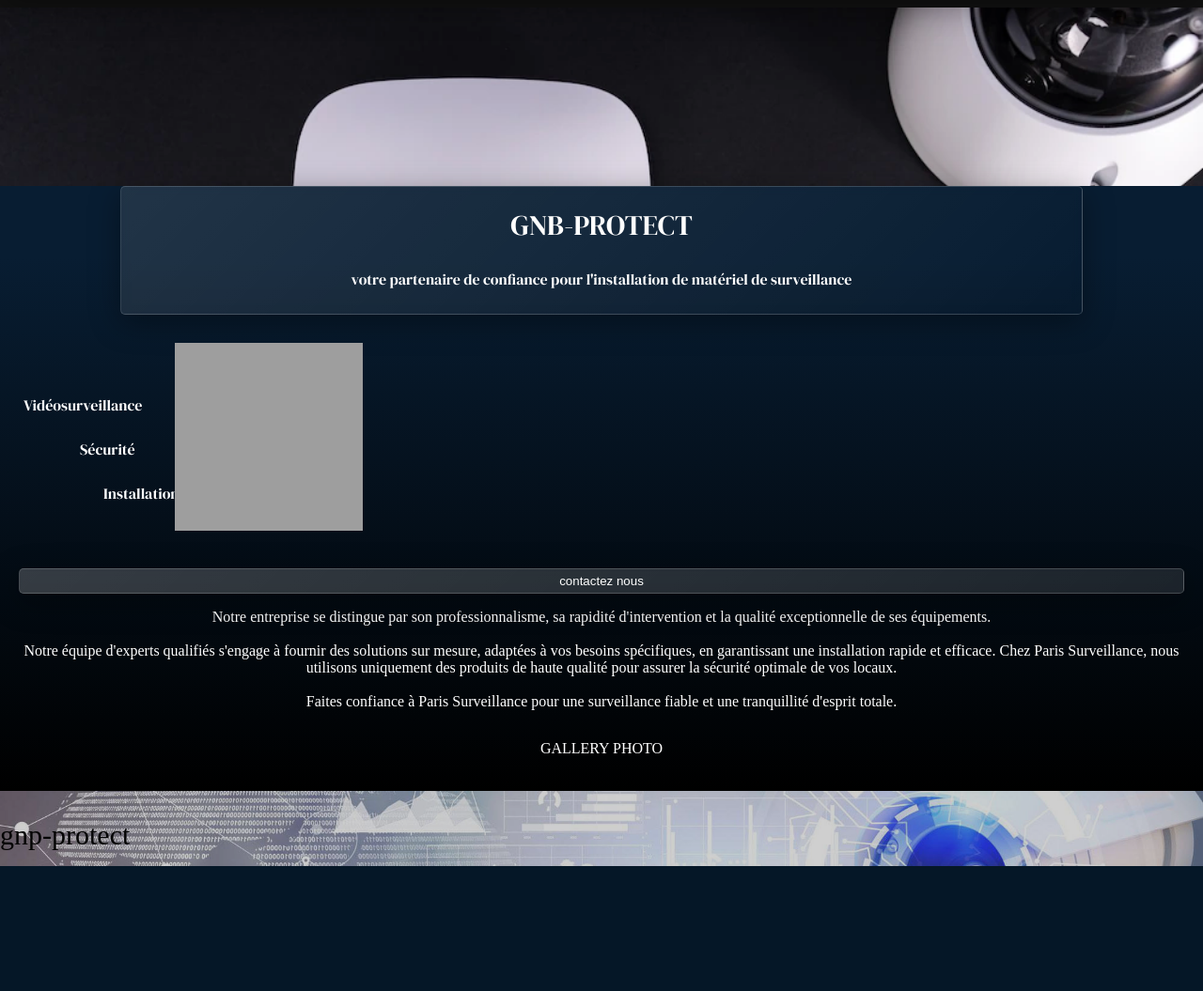
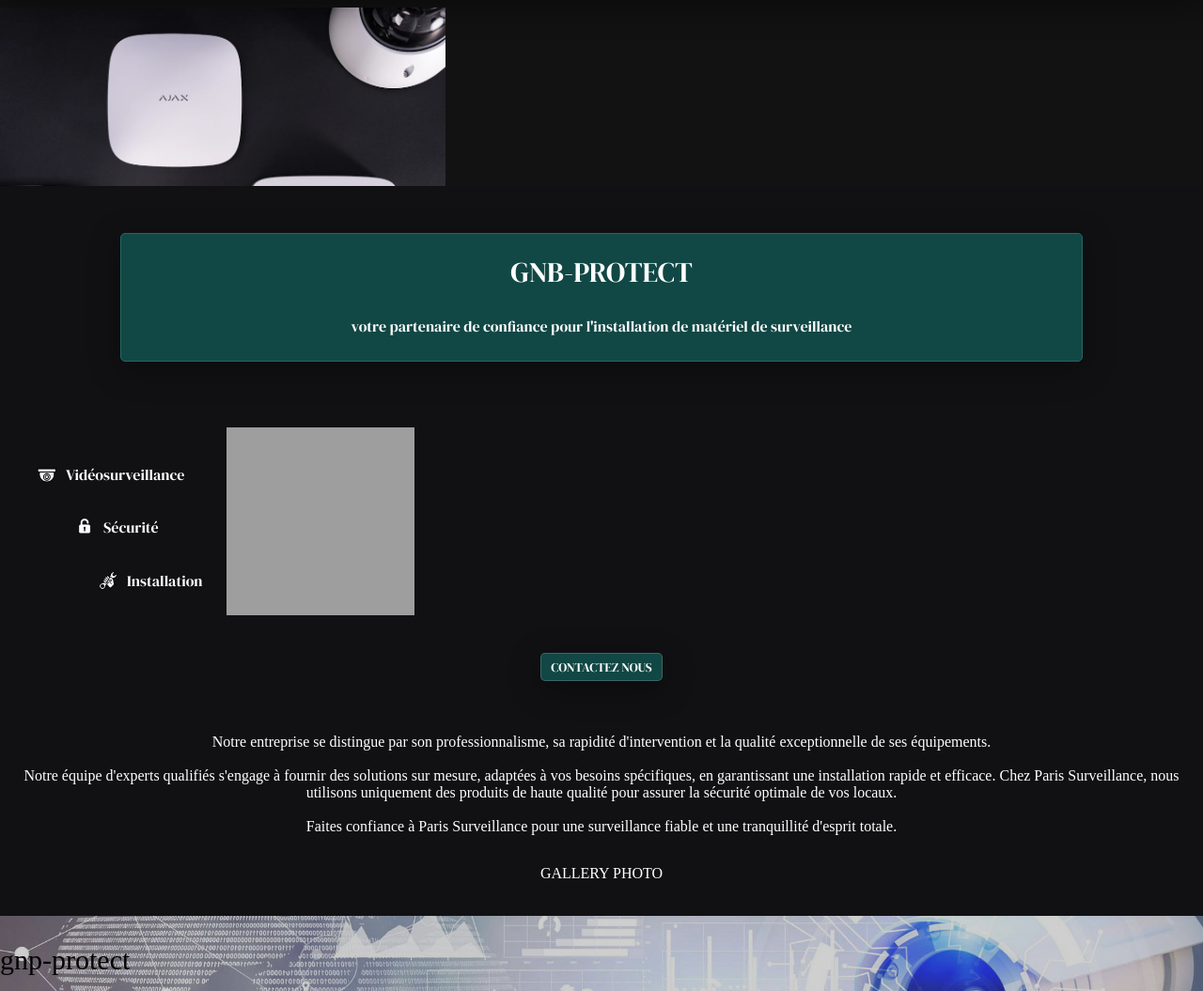
Before and after one commit to randji/GNBprotect, a PHP site: page / in a window 1280 px wide. Shown: the part 42-1097 px from the top of the page at 94% size. Before the commit the page ends 964 px from the top, so only its background shows below. Run offline with PHP 8.4, Linux system fonts and the light colour scheme; grey boxes are pictures that could not be loaded.

Commit message:
ajout couleur et icone

```diff
--- a/index.php
+++ b/index.php
@@ -28,14 +28,24 @@
 
     <div class="descript">
         <div class="wordkey">
-            <p class="vidéosurv" >Vidéosurveillance</p>
-            <p class="secu">Sécurité</p>
-            <p class="install"> Installation</p>
+            <div class="videosurv">
+            <img class="iconeCam" src="img/iconeCamera.png" alt="iconeCamera">
+            <p>Vidéosurveillance</p>
+            </div>
+            <div class="secu">
+                <img class="unlock" src="img/unlock.png" alt="cadenas">
+                <p>Sécurité</p>
+            </div>
+            <div class="install">
+                <img class="iconInstal" src="img/instal.png" alt="installation">
+                <p> Installation</p>
+            </div>
+
         </div>
         <img class="camera1" src="img/camera1.png" alt="">
     </div>
     <div class="detail">
-        <button class="contact"> contactez nous</button>
+        <button class="contact"> CONTACTEZ NOUS</button>
         <p>Notre entreprise se distingue par son professionnalisme, sa rapidité d'intervention et la qualité exceptionnelle de ses équipements.
         <br>
         <br>
--- a/style.css
+++ b/style.css
@@ -4,6 +4,7 @@ body{
     display: grid;
     background-color: #121212;
     margin: 0;
+    width: 100%;
     height: 100vh;
     grid-template-rows: 30% auto 10%;
     grid-template-areas:
@@ -29,8 +30,8 @@ header{
 }
 main{
     grid-area: main;
-    background: rgb(8,29,50);
-background: linear-gradient(180deg, rgba(8,29,50,1) 12%, rgba(0,0,0,1) 100%);
+    background: #111113;
+/* background: linear-gradient(180deg, rgba(7,150,144,1) 0%, rgba(0,0,0,1) 16%); */
 }
 .banniere{
     margin-top: 50px;
@@ -40,20 +41,22 @@ background: linear-gradient(180deg, rgba(8,29,50,1) 12%, rgba(0,0,0,1) 100%);
 }
 .imgbanniere{
     position: relative;
-    width: 100%;
+    height: 224px;
     border-bottom: 1px solid rgba(95, 96, 106, 0.3);
     z-index: -1;
 
 }
 .title{
     padding: 10px 20px 10px 20px;
-    background: linear-gradient(135deg, rgba(255, 255, 255,0.1), rgba(255,255,255,0));
-    backdrop-filter: blur(5px);
+    background: #114744;
+/* background: linear-gradient(180deg, rgba(7,150,144,1) 3%, rgba(0,0,0,1) 100%); */
     box-shadow: 0 8px 32px 0 rgba(0, 0, 0, 0.37);
-    border: 1px solid rgba(255, 255, 255, 0.18);
+    border: 1px solid #246864;
     border-radius: 5px;
+    margin-top: 50px;
     margin-left: 10%;
     margin-right: 10%;
+    margin-bottom: 50px;
 }
 .slogan{
     font-size: 30px;
@@ -71,12 +74,13 @@ background: linear-gradient(180deg, rgba(8,29,50,1) 12%, rgba(0,0,0,1) 100%);
     display: flex;
     flex-direction: row;
     height: 200px;
-    margin-bottom: 50px;
+    margin-bottom: 40px;
 
 }
 .wordkey{
     margin: 0;
-    padding: 20px;
+    padding-top: 28px;
+    padding-left: 35px;
     /* text-align: center; */
     font-family: "DM Serif Display", serif;
 }
@@ -84,32 +88,59 @@ background: linear-gradient(180deg, rgba(8,29,50,1) 12%, rgba(0,0,0,1) 100%);
     margin: 0;
 
 }
-.vidéosurv{
+.iconeCam{
+    width: 20px;
+    height: 20px;
+    margin-right: 10px;
+    margin-top: 2px;
+}
+.videosurv{
     position: relative;
+    display: flex;
+    flex-direction: row;
+    align-items: center;
     /* width: 150px; */
     padding: 5px;
-    top: 60px;
+    top: 10px;
     /* left: 20px; */
     /* text-align: center; */
     left: 50%;
     transform: translate(-50%);
 }
+.unlock{
+    width: 20px;
+    height: 20px;
+    margin-right: 10px;
+    padding-bottom: 2px;
+}
 .secu{
     position: relative;
+    display: flex;
+    flex-direction: row;
+    align-items: center;
     /* width: 70px; */
     padding: 5px;
-    top: 75px;
-    left: 60px;
+    top: 2px;
+    left: 40px;
     /* text-align: center; */
     /* left: 50%;
     transform: translate(-50%); */
 }
+.iconInstal{
+    width: 20px;
+    height: 20px;
+    margin-right: 10px;
+
+}
 .install{
     position: relative;
+    display: flex;
+    flex-direction: row;
+    align-items: center;
     /* width: 120px; */
     padding: 5px;
-    top: 90px;
-    left: 85px;
+    top: -5px;
+    left: 65px;
     /* text-align: center; */
     /* left: 50%;
     transform: translate(-50%); */
@@ -118,18 +149,25 @@ background: linear-gradient(180deg, rgba(8,29,50,1) 12%, rgba(0,0,0,1) 100%);
 .camera1{
     position: relative;
     width: 200px;
-    top: 30px;
-    left: 10px;
+    top: 20px;
+    left: 40px;
 }
 
 .contact{
+    position: relative;
+    font-family: "DM Serif Display", serif;
     color: white;
-    background: linear-gradient(135deg, rgba(255, 255, 255,0.2), rgba(255,255,255,0.1));
+    width: 130px;
+    left: 50%;
+    transform: translate(-50%);
+    background: #114744;
+/* background: linear-gradient(135deg, rgba(7,150,144,0.5) 75%, rgba(0,0,0,1) 100%); */
     backdrop-filter: blur(5px);
     box-shadow: 0 8px 32px 0 rgba(0, 0, 0, 0.37);
     border: 1px solid rgba(255, 255, 255, 0.18);
     padding: 5px;
     border-radius: 5px;
+    margin-bottom: 40px;
 }
 .detail{
     display: flex;
```
Also changed, not shown: img/iconeCamera.png (added), img/instal.png (added), img/unlock.png (added).
